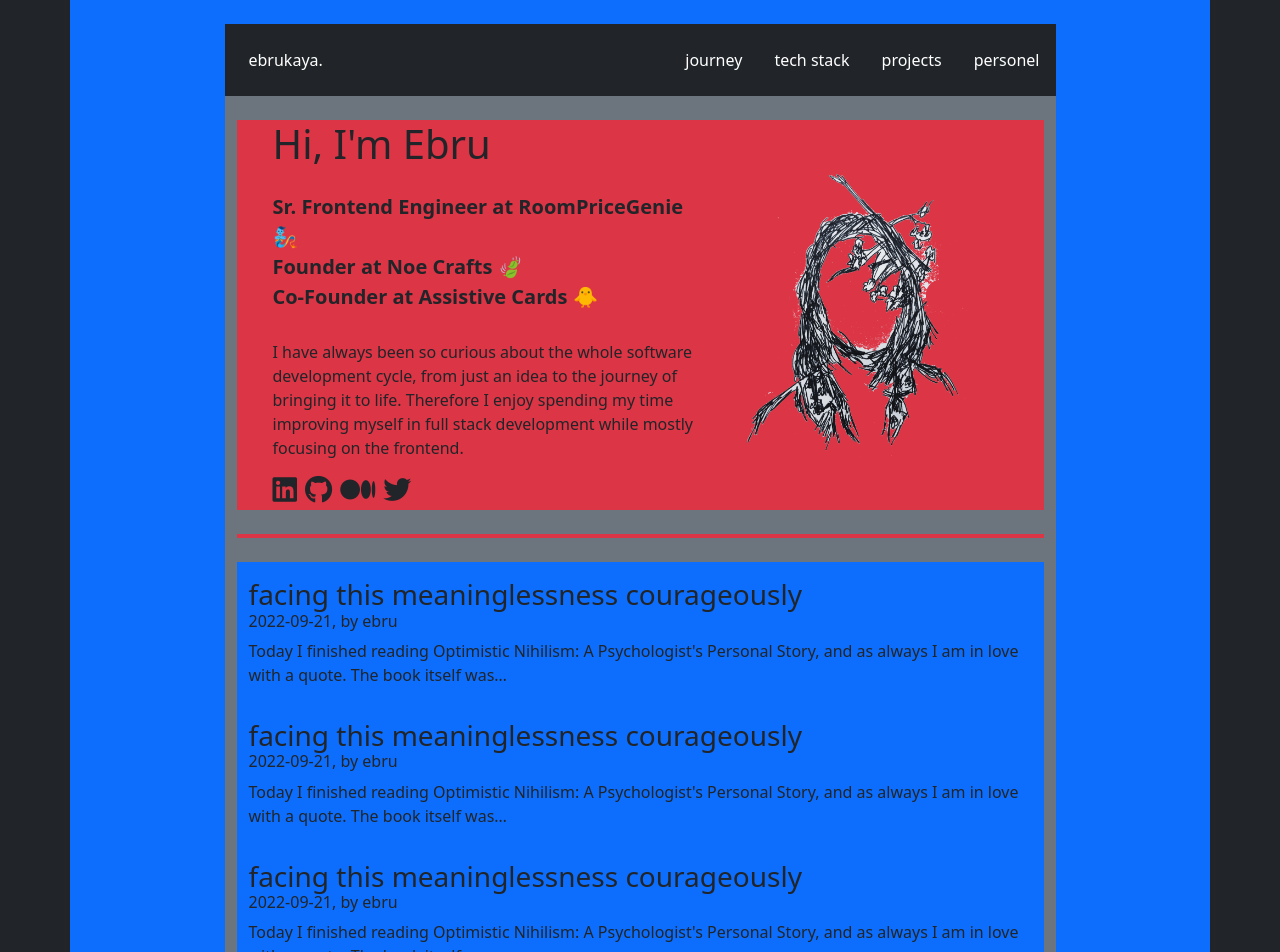
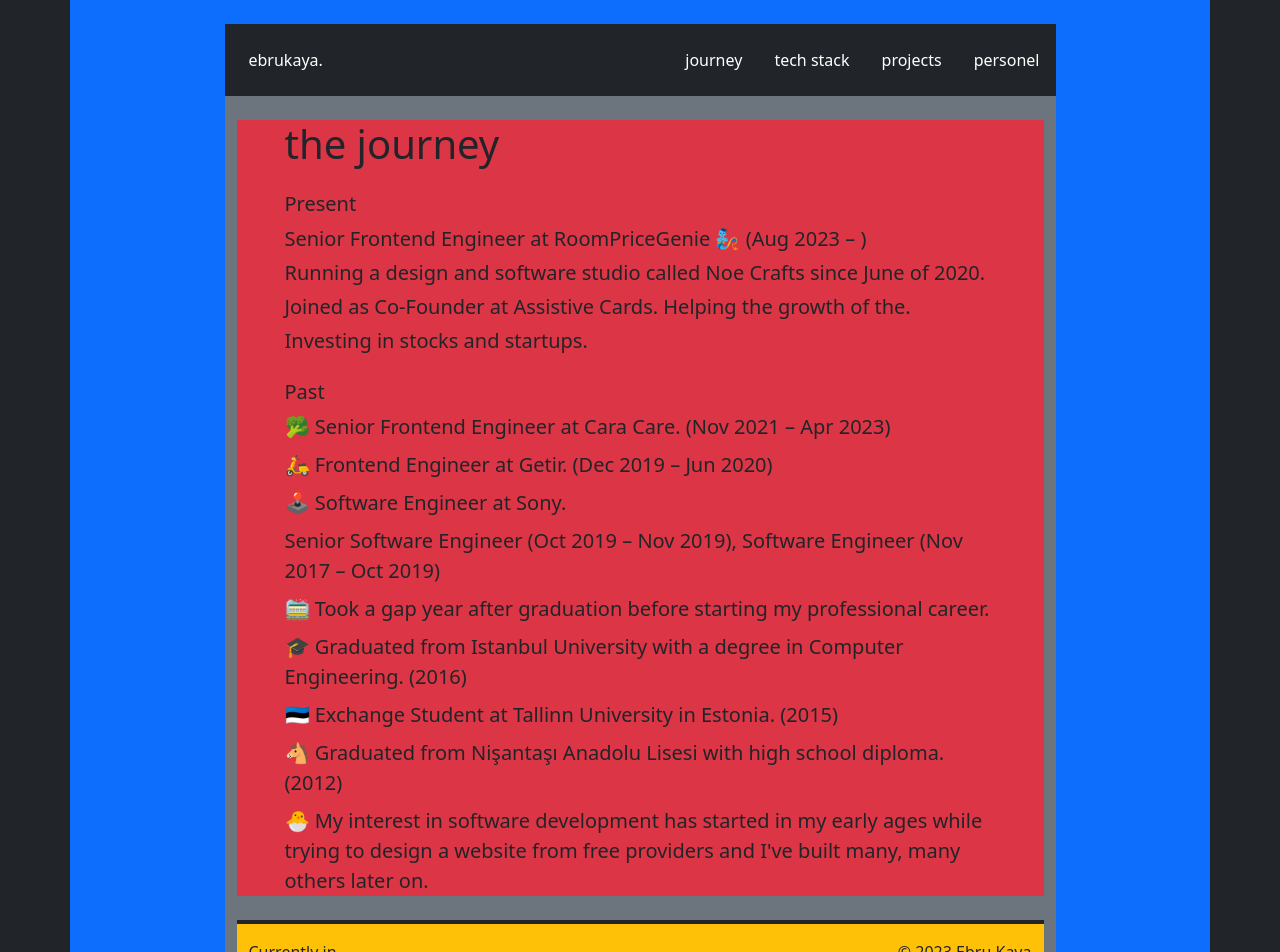
Before and after one commit to ErsaGunTosun/ersaguntosun.com, a React (Create React App) app: page / in a window 1280 px wide. Shown: the top 952 px of the page. Built offline with nearby package versions, Linux system fonts and the light colour scheme.

Commit message:
added journey page

```diff
--- a/src/App.js
+++ b/src/App.js
@@ -2,6 +2,7 @@
 
 // Pages
 import Home from './pages/Home.js';
+import Journey from './pages/Journey.js';
 
 
 function App() {
@@ -10,7 +11,7 @@
       <div className='row flex-fill'>
         <div className='col'></div>
 
-        <Home />
+        <Journey />
 
         <div className='col'></div>
       </div>
--- a/src/pages/Home.js
+++ b/src/pages/Home.js
@@ -103,7 +103,6 @@
                             <p>ebru[at]ebrukaya.me 📮</p>
                         </div>
                     </div>
-
                 </div>
 
             </div>
--- a/src/pages/Journey.js
+++ b/src/pages/Journey.js
@@ -0,0 +1,53 @@
+import React from 'react'
+
+import Header from '../components/Header.js';
+
+function Journey() {
+    return (
+        <div className='col-9 d-flex flex-column'>
+            <Header />
+            <div className='bg-secondary container flex-fill w-100 h-100'>
+                <div className='mt-4 px-5 p-0 bg-danger'>
+                    <h1>the journey</h1>
+                    <div className='mt-4'>
+                        <h5>Present</h5>
+                        <p className='m-0 my-1 p-0 fs-5'>Senior Frontend Engineer at RoomPriceGenie 🧞 (Aug 2023 – )</p>
+                        <p className='m-0 my-1 p-0 fs-5'>Running a design and software studio called Noe Crafts since June of 2020.</p>
+                        <p className='m-0 my-1 p-0 fs-5'>Joined as Co-Founder at Assistive Cards. Helping the growth of the.</p>
+                        <p className='m-0 my-1 p-0 fs-5'>Investing in stocks and startups.</p>
+                    </div>
+
+                    <div className='mt-4'>
+                        <h5>Past</h5>
+                        <p className='m-0 my-2 p-0 fs-5'>🥦 Senior Frontend Engineer at Cara Care. (Nov 2021 – Apr 2023)</p>
+                        <p className='m-0 my-2 p-0 fs-5'>🛵 Frontend Engineer at Getir. (Dec 2019 – Jun 2020)</p>
+                        <p className='m-0 my-2 p-0 fs-5'>🕹 Software Engineer at Sony.</p>
+                        <p className='m-0 my-2 p-0 fs-5'>Senior Software Engineer (Oct 2019 – Nov 2019), Software Engineer (Nov 2017 – Oct 2019)</p>
+                        <p className='m-0 my-2 p-0 fs-5'>🚞 Took a gap year after graduation before starting my professional career.</p>
+                        <p className='m-0 my-2 p-0 fs-5'>🎓 Graduated from Istanbul University with a degree in Computer Engineering. (2016)</p>
+                        <p className='m-0 my-2 p-0 fs-5'>🇪🇪 Exchange Student at Tallinn University in Estonia. (2015)</p>
+                        <p className='m-0 my-2 p-0 fs-5'>🐴 Graduated from Nişantaşı Anadolu Lisesi with high school diploma. (2012)</p>
+                        <p className='m-0 my-2 p-0 fs-5'>🐣 My interest in software development has started in my early ages while trying to design a website from free providers and I've built many, many others later on.</p>
+                    </div>
+                </div>
+
+                <div className='footer my-4 bg-warning'>
+                    <hr class="border border-dark border-2 opacity-100 mt-4 d-flex justify-content-center" />
+                    <div className='row d-flex justify-content-center m-0 p-0'>
+                        <div className='col'>
+                            <p>Currently in</p>
+                            <p>🇩🇪 Berlin, Germany</p>
+                        </div>
+                        <div className='col text-end'>
+                            <p>© 2023 Ebru Kaya</p>
+                            <p>ebru[at]ebrukaya.me 📮</p>
+                        </div>
+                    </div>
+                </div>
+
+            </div>
+        </div>
+    )
+}
+
+export default Journey
```
